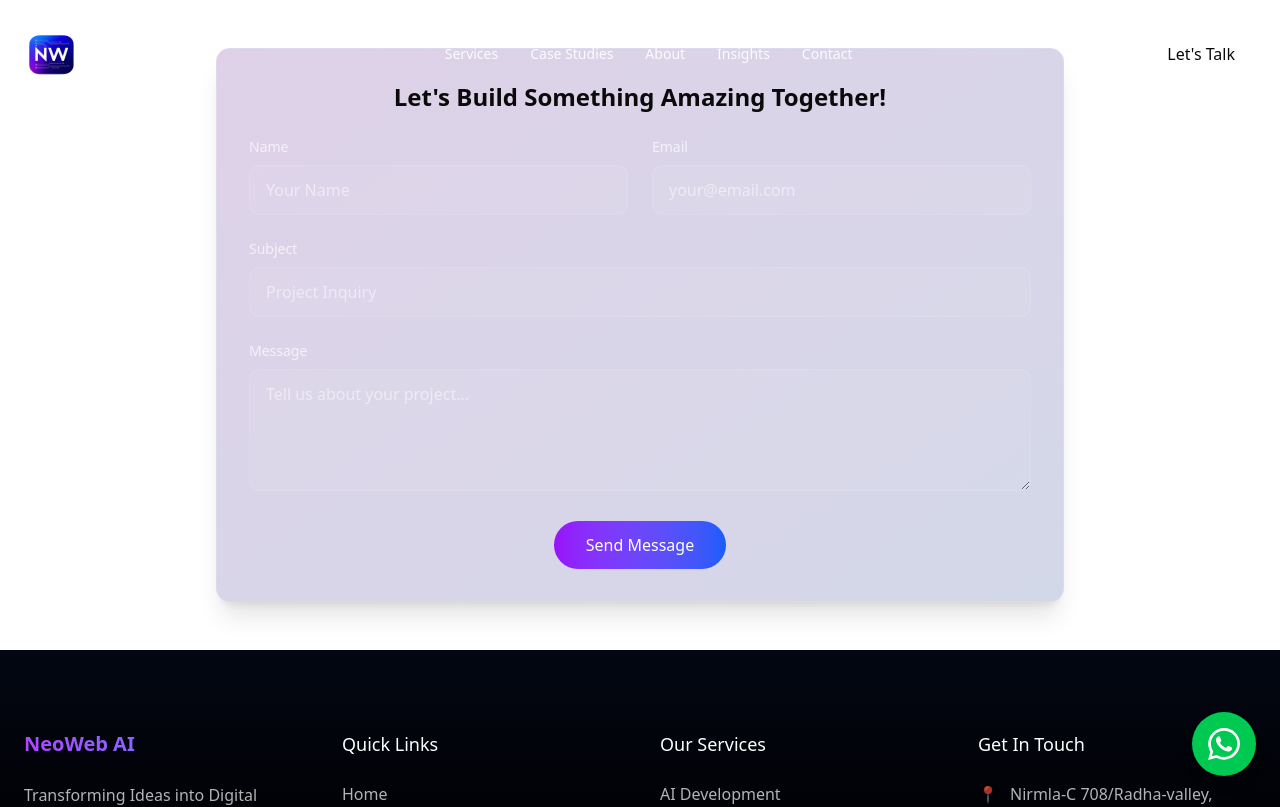
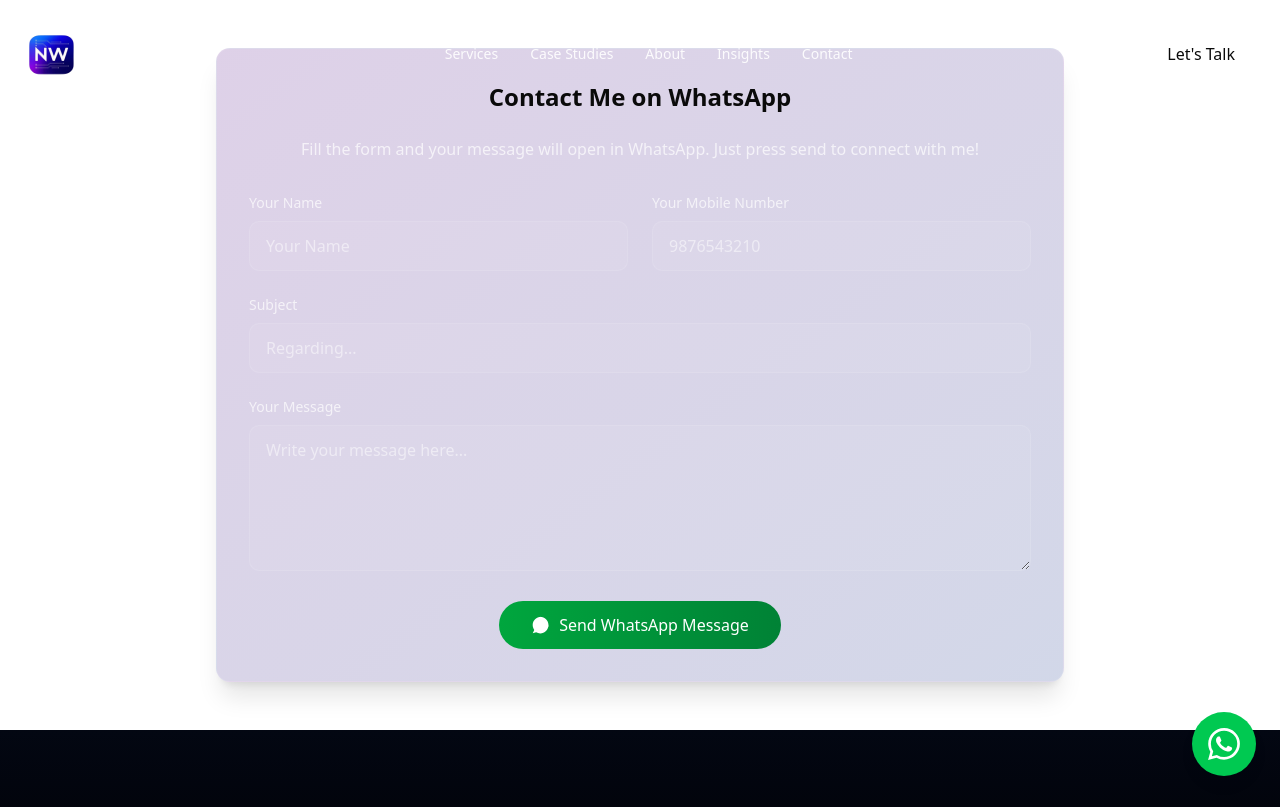
Before and after one commit to Lalitchaudhary01/NeoWebAI, a React (Vite) app in the folder client/: page /contact in a window 1280 px wide. Shown: the top 807 px of the page. Built offline with nearby package versions, Linux system fonts and the light colour scheme.

Commit message:
add whatsapp

```diff
--- a/client/src/components/Contact.jsx
+++ b/client/src/components/Contact.jsx
@@ -3,7 +3,7 @@ import React, { useState } from "react";
 const Contact = () => {
   const [formData, setFormData] = useState({
     name: "",
-    email: "",
+    mobile: "",
     subject: "",
     message: "",
   });
@@ -18,27 +18,44 @@ const Contact = () => {
 
   const handleSubmit = (e) => {
     e.preventDefault();
-    // Here you would typically handle form submission
-    // For example, sending data to an API
-    console.log("Form submitted:", formData);
+
+    // Your WhatsApp number (91 is India country code)
+    const yourWhatsappNumber = "918445646300";
+
+    // Format the message with proper line breaks
+    const whatsappMessage =
+      `*New Message From Website*%0A%0A` +
+      `*Name:* ${formData.name}%0A` +
+      `*Mobile:* ${formData.mobile}%0A` +
+      `*Subject:* ${formData.subject}%0A%0A` +
+      `*Message:*%0A${formData.message}`;
+
+    // Open WhatsApp with the pre-filled message
+    window.open(
+      `https://wa.me/${yourWhatsappNumber}?text=${whatsappMessage}`,
+      "_blank"
+    );
 
     // Reset form after submission
     setFormData({
       name: "",
-      email: "",
+      mobile: "",
       subject: "",
       message: "",
     });
-
-    // You could also add success message handling here
   };
 
   return (
     <div className="w-full max-w-4xl mx-auto px-6 py-12">
       <div className="bg-gradient-to-br from-purple-900/20 to-blue-900/20 backdrop-blur-lg border border-white/10 rounded-xl p-8 shadow-xl">
         <h2 className="text-2xl font-bold mb-6 text-center">
-          Let's Build Something Amazing Together!
+          Contact Me on WhatsApp
         </h2>
+        <p className="text-center text-white/70 mb-8">
+          Fill the form and your message will open in WhatsApp. Just press send
+          to connect with me!
+        </p>
+
         <form
           className="grid grid-cols-1 md:grid-cols-2 gap-6"
           onSubmit={handleSubmit}
@@ -48,7 +65,7 @@ const Contact = () => {
               htmlFor="name"
               className="block text-sm font-medium text-white/70 mb-2"
             >
-              Name
+              Your Name
             </label>
             <input
               type="text"
@@ -60,23 +77,27 @@ const Contact = () => {
               required
             />
           </div>
+
           <div>
             <label
-              htmlFor="email"
+              htmlFor="mobile"
               className="block text-sm font-medium text-white/70 mb-2"
             >
-              Email
+              Your Mobile Number
             </label>
             <input
-              type="email"
-              id="email"
-              value={formData.email}
+              type="tel"
+              id="mobile"
+              value={formData.mobile}
               onChange={handleChange}
               className="w-full bg-white/5 border border-white/10 rounded-lg px-4 py-3 text-white focus:outline-none focus:ring-2 focus:ring-purple-500"
-              placeholder="your@email.com"
+              placeholder="9876543210"
               required
+              pattern="[0-9]{10}"
+              title="Please enter 10 digit mobile number"
             />
           </div>
+
           <div className="md:col-span-2">
             <label
               htmlFor="subject"
@@ -90,33 +111,44 @@ const Contact = () => {
               value={formData.subject}
               onChange={handleChange}
               className="w-full bg-white/5 border border-white/10 rounded-lg px-4 py-3 text-white focus:outline-none focus:ring-2 focus:ring-purple-500"
-              placeholder="Project Inquiry"
+              placeholder="Regarding..."
               required
             />
           </div>
+
           <div className="md:col-span-2">
             <label
               htmlFor="message"
               className="block text-sm font-medium text-white/70 mb-2"
             >
-              Message
+              Your Message
             </label>
             <textarea
               id="message"
-              rows="4"
+              rows="5"
               value={formData.message}
               onChange={handleChange}
               className="w-full bg-white/5 border border-white/10 rounded-lg px-4 py-3 text-white focus:outline-none focus:ring-2 focus:ring-purple-500"
-              placeholder="Tell us about your project..."
+              placeholder="Write your message here..."
               required
             ></textarea>
           </div>
+
           <div className="md:col-span-2 text-center">
             <button
               type="submit"
-              className="inline-block bg-gradient-to-r from-purple-600 to-blue-600 text-white font-medium py-3 px-8 rounded-full hover:shadow-lg hover:shadow-purple-500/20 transition-all"
+              className="inline-flex items-center justify-center gap-2 bg-gradient-to-r from-green-600 to-green-700 text-white font-medium py-3 px-8 rounded-full hover:shadow-lg hover:shadow-green-500/20 transition-all"
             >
-              Send Message
+              <svg
+                xmlns="http://www.w3.org/2000/svg"
+                width="20"
+                height="20"
+                viewBox="0 0 24 24"
+                fill="currentColor"
+              >
+                <path d="M17.472 14.382c-.297-.149-1.758-.867-2.03-.967-.273-.099-.471-.148-.67.15-.197.297-.767.966-.94 1.164-.173.199-.347.223-.644.075-.297-.15-1.255-.463-2.39-1.475-.883-.788-1.48-1.761-1.653-2.059-.173-.297-.018-.458.13-.606.134-.133.298-.347.446-.52.149-.174.198-.298.298-.497.099-.198.05-.371-.025-.52-.075-.149-.669-1.612-.916-2.207-.242-.579-.487-.5-.669-.51-.173-.008-.371-.01-.57-.01-.198 0-.52.074-.792.372-.272.297-1.04 1.016-1.04 2.479 0 1.462 1.065 2.875 1.213 3.074.149.198 2.096 3.2 5.077 4.487.709.306 1.262.489 1.694.625.712.227 1.36.195 1.871.118.571-.085 1.758-.719 2.006-1.413.248-.694.248-1.289.173-1.413-.074-.124-.272-.198-.57-.347m-6.29-3.588c.545 1.422 1.666 2.594 2.983 2.907.405.096.773.119 1.114.077.405-.048.79-.17 1.114-.352.297-.164.661-.396.925-.396.231 0 .462.115.627.396.165.281.661 1.096.925 1.518.256.413.563.396.844.347.256-.043 1.108-.432 1.268-1.422.165-.991.165-1.839-.115-2.022-.272-.174-.66-.124-1.38-.075-.71.05-1.25.074-1.737-.223-.495-.297-.991-1.032-1.408-1.38-.413-.347-1.004-.719-1.478-.553-.462.165-.66.892-.793 1.518zM12 2.016c-5.516 0-9.984 4.468-9.984 9.984 0 2.2.715 4.237 1.918 5.896L2.06 21.876l4.067-1.064a9.92 9.92 0 0 0 4.873 1.272c5.516 0 9.984-4.468 9.984-9.984 0-5.516-4.468-9.984-9.984-9.984z" />
+              </svg>
+              Send WhatsApp Message
             </button>
           </div>
         </form>
```
